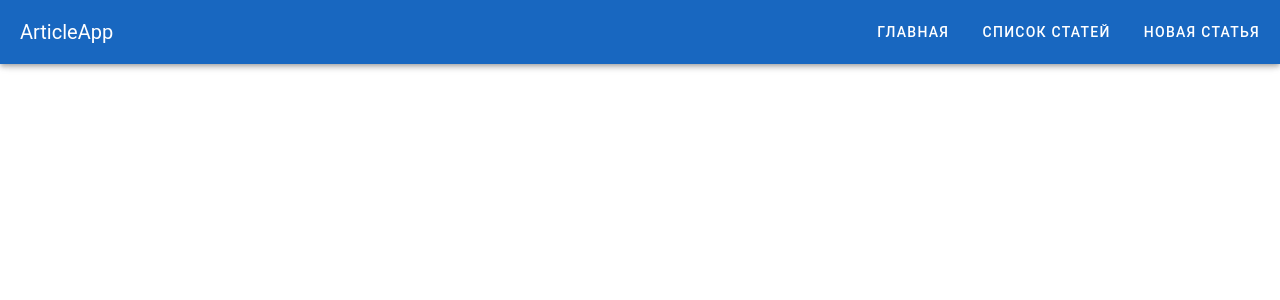
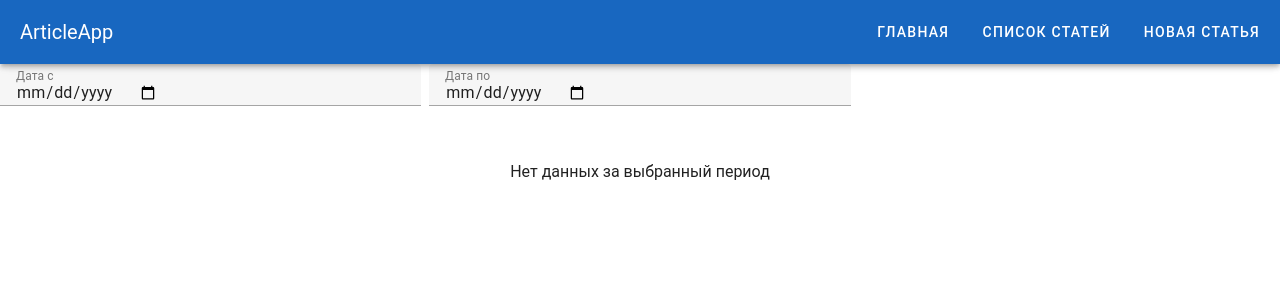
Before and after one commit to TimDevIt/ArticleApp, a Vue app in the folder frontend/: page /analytic/comments in a window 1280 px wide. Shown: the top 300 px of the page. Built offline with nearby package versions, Linux system fonts and the light colour scheme.

Commit message:
feat: add comments analytic view and module

```diff
--- /dev/null
+++ b/frontend/src/components/CommentAnalyticList.vue
@@ -0,0 +1,44 @@
+<template>
+    <v-list v-if="items && items.length">
+        <v-list-group
+            v-for="article in items"
+            :key="article.articleId"
+            no-action
+        >
+            <template #activator="{ props }">
+                <v-list-item v-bind="props">
+                    <v-list-item-title>{{ article.articleTitle }}</v-list-item-title>
+                    <v-list-item-subtitle>
+                        Комментариев: {{ article.comments.length }}
+                    </v-list-item-subtitle>
+                </v-list-item>
+            </template>
+
+            <v-list-item
+                v-for="comment in article.comments"
+                :key="comment.id"
+            >
+                <v-list-item-title>{{ comment.text }}</v-list-item-title>
+                <v-list-item-subtitle>
+                    {{ new Date(comment.createdAt).toLocaleString('ru-RU') }}
+                </v-list-item-subtitle>
+            </v-list-item>
+        </v-list-group>
+    </v-list>
+
+    <div v-else class="text-center pa-4 grey--text">
+        Нет данных за выбранный период
+    </div>
+</template>
+
+<script>
+export default {
+    name: 'CommentAnalyticList',
+    props: {
+        items: {
+            type: Array,
+            required: true
+        }
+    }
+}
+</script>
--- /dev/null
+++ b/frontend/src/components/CommentFilter.vue
@@ -0,0 +1,61 @@
+<template>
+    <v-row dense>
+        <v-col cols="12" sm="4">
+            <v-text-field
+                v-model="localDateFrom"
+                label="Дата с"
+                type="date"
+                density="compact"
+            />
+        </v-col>
+
+        <v-col cols="12" sm="4">
+            <v-text-field
+            v-model="localDateTo"
+            label="Дата по"
+            type="date"
+            density="compact"
+        />
+        </v-col>
+    </v-row>
+</template>
+
+<script>
+export default {
+    name: 'CommentsFilter',
+
+    data () {
+        return {
+            localDateFrom: '',
+            localDateTo: '',
+            typingTimeout: null
+        }
+    },
+
+    watch: {
+        localDateFrom () {
+            this.scheduleEmit()
+        },
+        localDateTo () {
+            this.scheduleEmit()
+        }
+    },
+
+    methods: {
+        scheduleEmit () {
+            if (this.typingTimeout) {
+                clearTimeout(this.typingTimeout)
+            }
+
+            this.typingTimeout = setTimeout(() => {
+                if (!this.localDateFrom || !this.localDateTo) return
+
+                this.$emit('change', {
+                    dateFrom: this.localDateFrom,
+                    dateTo: this.localDateTo
+                })
+            }, 400)
+        }
+    }
+}
+</script>
--- a/frontend/src/router/index.js
+++ b/frontend/src/router/index.js
@@ -4,6 +4,7 @@ import CreateArticleView from '@/views/CreateArticleView.vue';
 import ArticleListView from '@/views/ArticleListView.vue';
 import ArticleDetailView from '@/views/ArticleDetailView.vue';
 import UpdateArticleView from '@/views/UpdateArticleView.vue';
+import CommentAnaylticView from '@/views/CommentAnaylticView.vue';
 
 
 const routes = [
@@ -31,6 +32,11 @@ const routes = [
     path: '/article/:id/update',
     name: 'updateArticle',
     component: UpdateArticleView
+  },
+  {
+    path: '/analytic/comments',
+    name: 'analyticComments',
+    component: CommentAnaylticView
   }
 ]
 
--- /dev/null
+++ b/frontend/src/store/analyticModule.js
@@ -0,0 +1,31 @@
+import axios from "axios";
+
+export const analyticModule = {
+    state: () => ({
+        analyticData: [],
+        dateFrom: null,
+        dateTo: null
+    }),
+    mutations: {
+        setAnalyticData(state, analyticData) {
+            state.analyticData = analyticData;
+        },
+        setDateFrom(state, dateFrom) {
+            state.dateFrom = dateFrom;
+        },
+        setDateTo(state, dateTo) {
+            state.dateTo = dateTo;
+        }
+    },
+    actions: {
+        async fetchAnalyticData({commit}, {dateFrom, dateTo}) {
+            try {
+                const response = await axios.get(`http://localhost:3000/analytic/comments/?dateFrom=${dateFrom}&dateTo=${dateTo}`);
+                commit('setAnalyticData', response.data);
+            } catch (error) {
+                console.log('Ошибка загрузки аналитики: ', error);
+            }
+        }
+    },
+    namespaced: true
+}
--- a/frontend/src/store/index.js
+++ b/frontend/src/store/index.js
@@ -1,11 +1,13 @@
 import { createStore } from 'vuex'
 import { articleModule } from '@/store/articleModule';
 import { commentModule } from '@/store/commentModule';
+import { analyticModule } from '@/store/analyticModule';
 
 
 export default createStore({
   modules: {
     article: articleModule,
-    comment: commentModule
+    comment: commentModule,
+    analytic: analyticModule
   }
 })
--- /dev/null
+++ b/frontend/src/views/CommentAnaylticView.vue
@@ -0,0 +1,38 @@
+
+<template>
+    <div>
+        <comment-filter @change="handleFilterChange" />
+
+        <comment-analytic-list
+            :items="analyticData"
+            class="mt-4"
+        />
+    </div>
+</template>
+
+<script>
+import { mapActions, mapState } from 'vuex'
+import CommentFilter from '@/components/CommentFilter.vue'
+import CommentAnalyticList from '@/components/CommentAnalyticList.vue';
+
+export default {
+    name: 'CommentAnalyticView.vue',
+
+    components: {
+        CommentFilter,
+        CommentAnalyticList
+    },
+
+    computed: {
+        ...mapState('analytic', ['analyticData'])
+    },
+
+    methods: {
+        ...mapActions('analytic', ['fetchAnalyticData']),
+
+        async handleFilterChange ({ dateFrom, dateTo }) {
+            await this.fetchAnalyticData({ dateFrom, dateTo })
+        }
+    }
+}
+</script>
```
